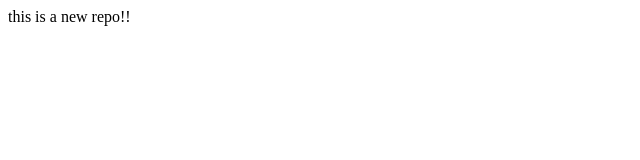
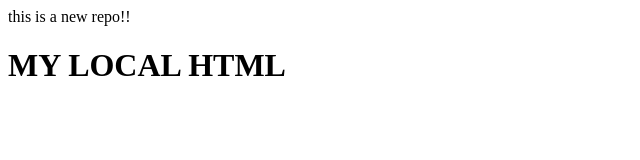
Before and after one commit to IQRA-KHAN2705/LocalRepo-, a plain HTML site: page index.html in a window 1280 px wide. Shown: the whole page, without its empty margins (0-640 px from the left). Drawn offline with Linux system fonts and the light colour scheme.

Commit message:
heading 1 dded

```diff
--- a/index.html
+++ b/index.html
@@ -1 +1,2 @@
 <p>this is a new repo!! </p>
+<h1>MY LOCAL HTML</h1>
```
